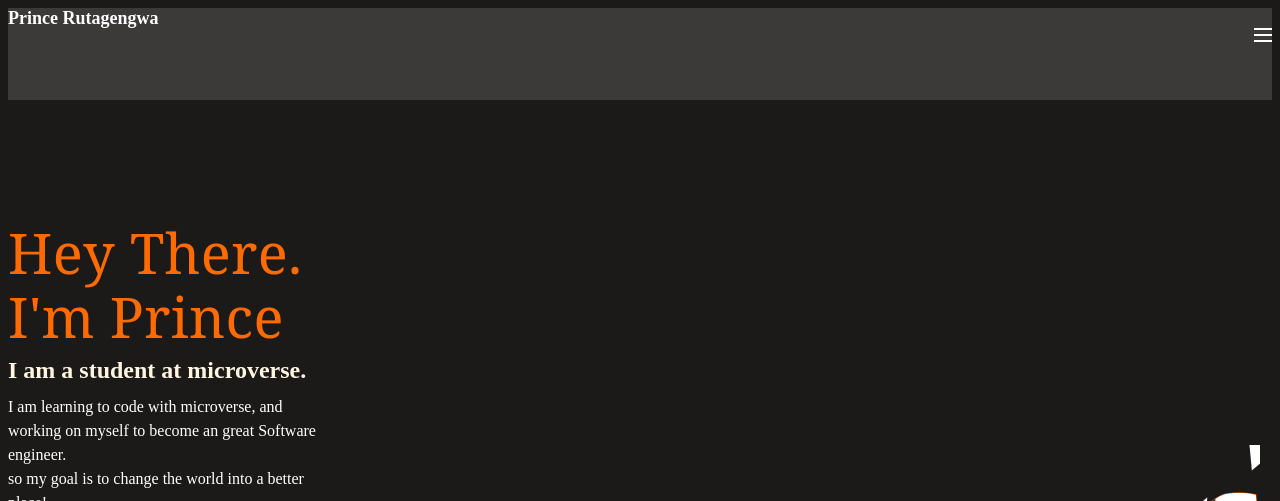
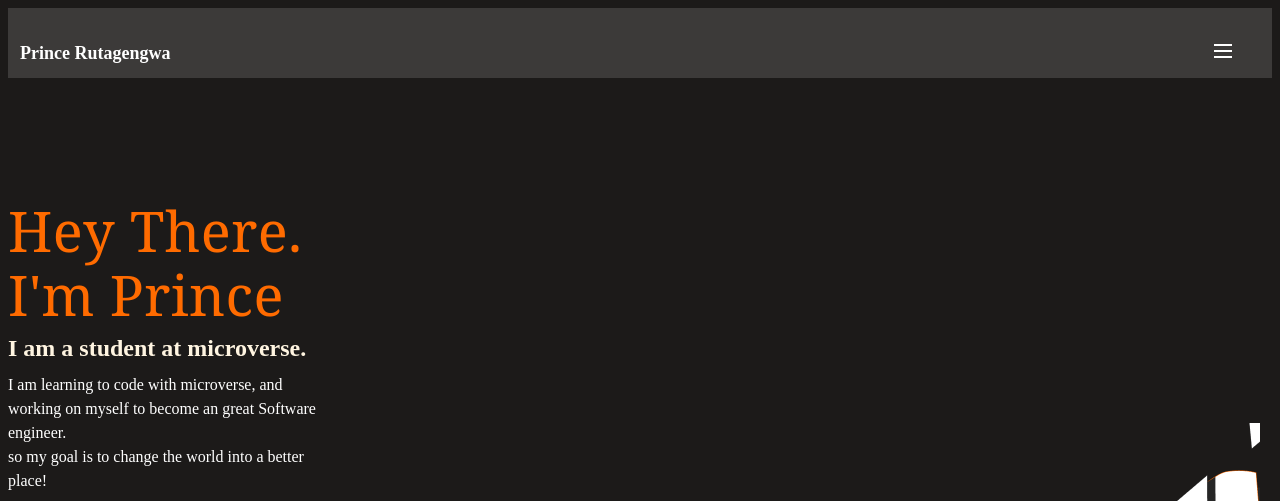
Before and after one commit to prince-rutagengwa/mobile-skeleto, a website: page index.html in a window 1280 px wide. Shown: the top 501 px of the page. Drawn offline with Linux system fonts and the light colour scheme.

Commit message:
added styling to the header

```diff
--- a/style.css
+++ b/style.css
@@ -2,7 +2,7 @@
   font-size: 18px;
   font-weight: 700;
   color: #fff;
-  margin: 0;
+  margin: 35px 12px;
   text-decoration: none;
 }
 
@@ -12,14 +12,19 @@
   width: 18px;
   height: 2px;
   background-color: #fff;
-  margin: 4px 0;
+  margin: 4px 24px;
   list-style-type: none;
+  margin-right: 40px;
+}
+
+.bar1 {
+  margin-top: 20px;
 }
 
 .head {
   display: flex;
   background-color: #3c3a39;
-  height: 92px;
+  height: 70px;
   justify-content: space-between;
 }
 
@@ -92,9 +97,6 @@
 body {
   background: #1c1a19;
   height: 100vh;
-  /*background-image: url();
-  background-repeat: no-repeat;
-  background-position: 88% 99%;*/
 }
 
 .background-image {
```
